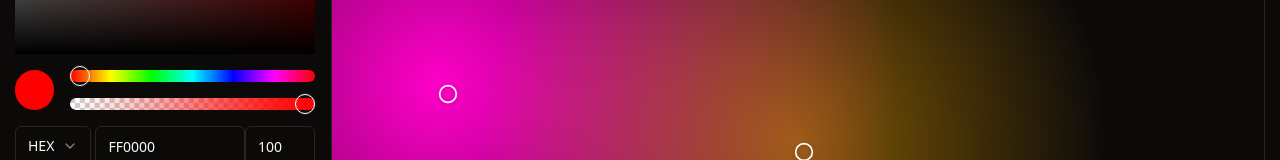
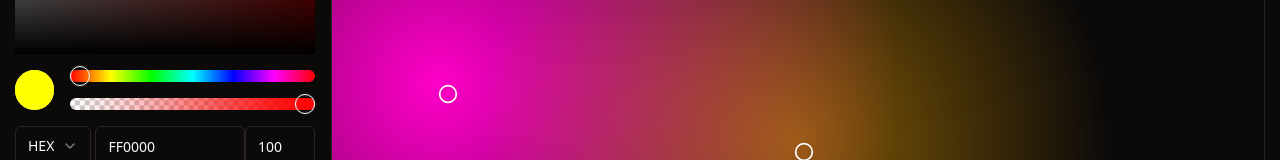
Before and after one commit to enzogdev/graggle-v1, a React (Vite) app: page / in a window 1280 px wide. Shown: the part 290-450 px from the top of the page. Built offline with nearby package versions, Linux system fonts and the light colour scheme.

Commit message:
accent color updated

```diff
--- a/src/components/ColorPickerWidget/ColorPickerWidget.tsx
+++ b/src/components/ColorPickerWidget/ColorPickerWidget.tsx
@@ -1,10 +1,17 @@
+import { usePinsStore } from "@/store/PinStore";
 import { Input } from "../ui/input";
 import ColorModeSelector from "./ColorModeSelector";
 import SaturationLightSelector from "./SaturationLightSelector";
 import SelectorAlpha from "./SelectorAlpha";
 import SelectorHue from "./SelectorHue";
+import { convertColor } from "@/utils/colorUtils";
 
 export default function ColorPickerWidget() {
+  const { activePin } = usePinsStore();
+
+  const backgroundColor =
+    activePin != null ? convertColor(activePin?.color, "rgba") : "#FF0";
+
   return (
     <>
       <div className="flex flex-row gap-0">
@@ -13,7 +20,11 @@ export default function ColorPickerWidget() {
       <div className="flex flex-row gap-4 py-4">
         <div
           className="aspect-square w-12 rounded-full"
-          style={{ background: "#F00" }}
+          style={{
+            boxShadow: `inset 0 0 0px 100px ${backgroundColor}`,
+            background: `url("alpha-mask.png")`,
+            backgroundSize: "cover",
+          }}
         ></div>
         <div className="flex flex-col gap-4 w-full">
           <SelectorHue />
--- a/src/components/ColorPickerWidget/SelectorAlpha.tsx
+++ b/src/components/ColorPickerWidget/SelectorAlpha.tsx
@@ -1,12 +1,16 @@
 import { usePinsStore } from "@/store/PinStore";
+import { convertColor } from "@/utils/colorUtils";
 import { useCallback, useEffect, useState } from "react";
 
 export default function SelectorAlpha() {
+  const { activePin, updatePin, setActivePin } = usePinsStore();
+
   const backgroundAlpha = {
-    background: `url("alpha-mask.png"),#F00`,
-    backgroundSize: "cover",
+    background: `url("alpha-mask.png") no-repeat center/cover, ${
+      activePin !== null ? convertColor(activePin?.color, "hex") : "#F00"
+    }`,
   };
-  const { activePin, updatePin, setActivePin } = usePinsStore();
+
   const [alphaValue, setAlphaValue] = useState(activePin?.color.alpha ?? 1);
 
   const handleAlphaChange = useCallback(
```
